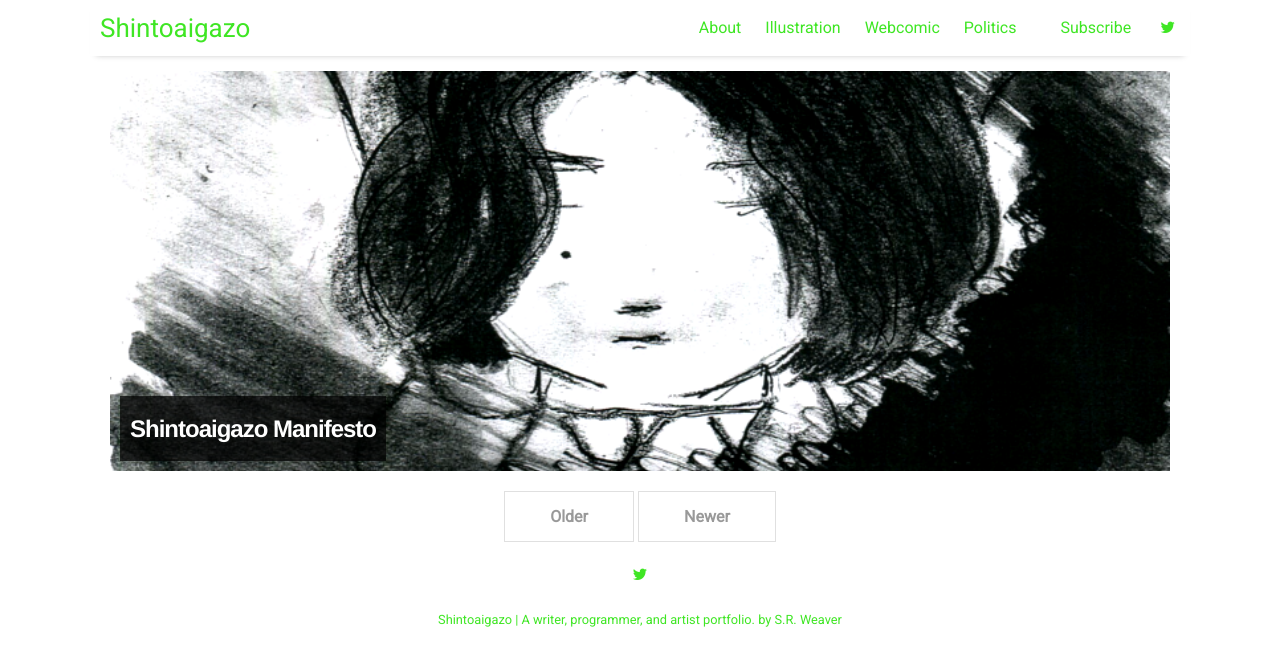
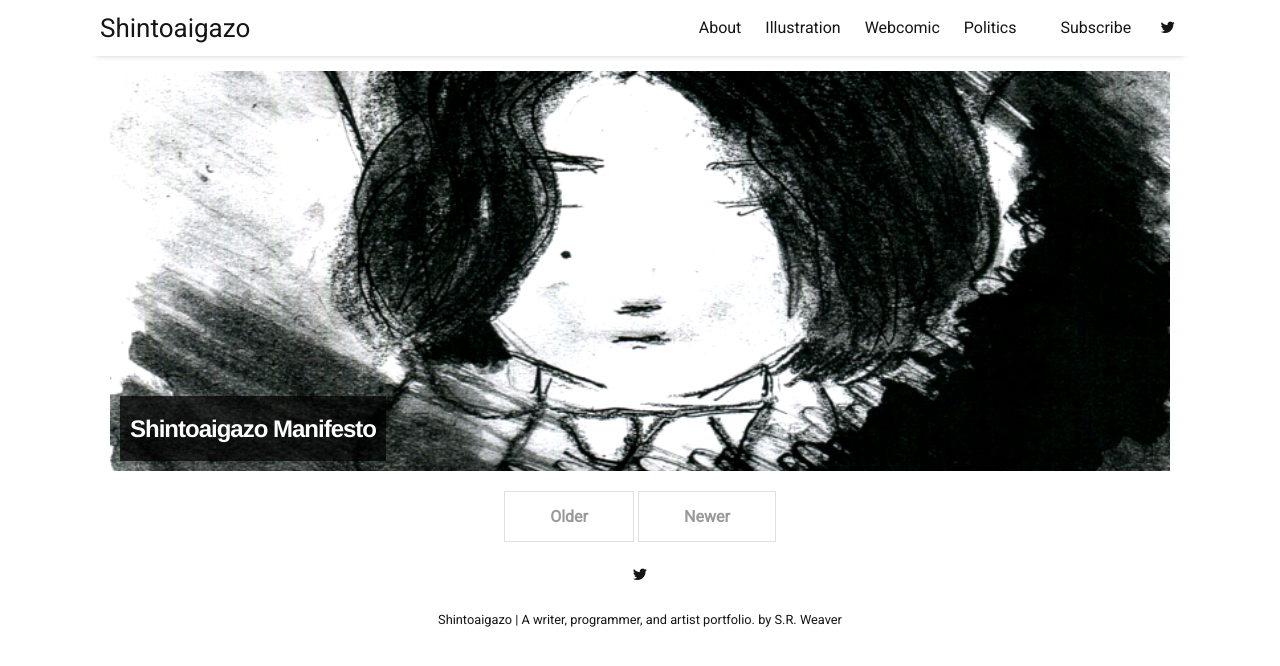
Before and after one commit to LWFlouisa/Portfolio, a Jekyll site: the page built from index.html, in a window 1280 px wide. Shown: the top 666 px of the page. Built offline with Jekyll 4.4.1, drawn with Linux system fonts in a browser that asks for light colours; nearby versions of some CDN libraries; the list of posts is cut into pages by our own code.

Commit message:
Update main.scss

```diff
--- a/assets/css/main.scss
+++ b/assets/css/main.scss
@@ -5,7 +5,7 @@ $base-font-family: 'Roboto', sans-serif;
 $body-font-family: 'Roboto', sans-serif;
 $code-font-family: "Source Code Pro", monospace;
 
-$brand-color: #3Fe624;
+$brand-color: #151515;
 
 $text-color:       silver !default;
 $background-color: #151515 !default;
```
